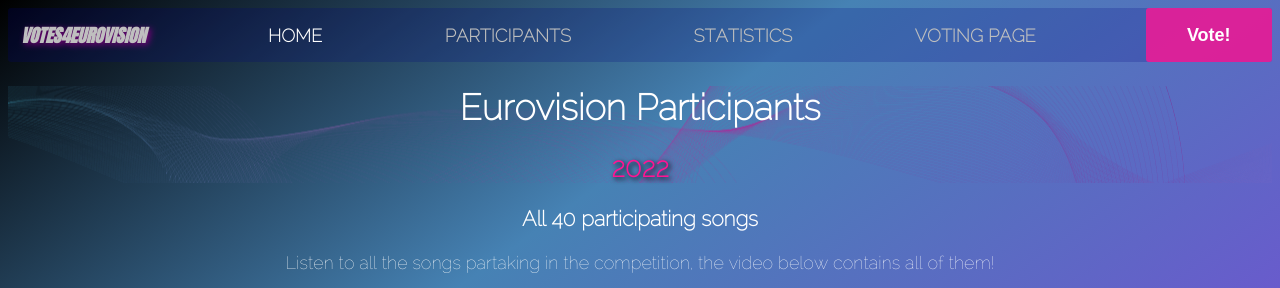
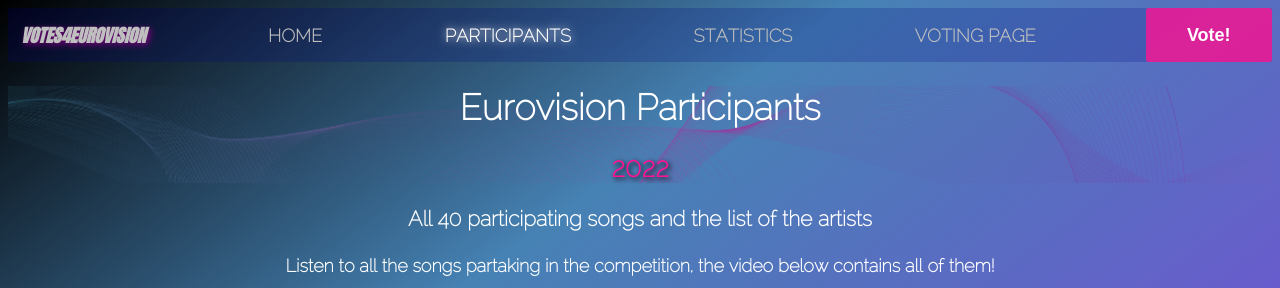
Before and after one commit to francescomarins/WMT-Webpage, a PHP site: page /partecipants.php in a window 1280 px wide. Shown: the top 288 px of the page. Run offline with PHP 8.4, Linux system fonts and the light colour scheme; data that the repository does not hold is empty.

Commit message:
final version

```diff
--- a/index.php
+++ b/index.php
@@ -12,7 +12,7 @@
 <body>
   <a href="#container" class="skip-to-main-content">Skip to main content</a>
   <div id="menu" class="menu">
-    <a class="logo" title="Home" href="index.php" class="currentpage">VOTES4EUROVISION</a>
+    <a class="logo currentpage" title="Home" href="index.php">VOTES4EUROVISION</a>
     <a href="index.php" class="currentpage link">Home</a>
     <a href="partecipants.php" class="link">Participants</a>
     <a href="statistics.php" class="link">Statistics</a>
--- a/login.php
+++ b/login.php
@@ -26,8 +26,8 @@
 <body>
   <a href="#login-container" class="skip-to-main-content">Skip to main content</a>
   <div id="menu" class="menu">
-    <a class="logo" title="Home" href="index.php" class="currentpage">VOTES4EUROVISION</a>
-    <a href="index.php" class="currentpage link">Home</a>
+    <a class="logo" title="Home" href="index.php">VOTES4EUROVISION</a>
+    <a href="index.php" class="link">Home</a>
     <a href="partecipants.php" class="link">Participants</a>
     <a href="statistics.php" class="link">Statistics</a>
     <a href="votes.php" class="link">Voting page</a>
--- a/logout.php
+++ b/logout.php
@@ -18,8 +18,8 @@
 <body>
   <a href="#logout-container" class="skip-to-main-content">Skip to main content</a>
   <div id="menu" class="menu">
-    <a class="logo" title="Home" href="index.php" class="currentpage">VOTES4EUROVISION</a>
-    <a href="index.php" class="currentpage link">Home</a>
+    <a class="logo" title="Home" href="index.php">VOTES4EUROVISION</a>
+    <a href="index.php" class="link">Home</a>
     <a href="partecipants.php" class="link">Participants</a>
     <a href="statistics.php" class="link">Statistics</a>
     <a href="votes.php" class="link">Voting page</a>
--- a/mycss.css
+++ b/mycss.css
@@ -61,6 +61,7 @@ a {
 .menu a.currentpage {
   color: white;
   font-weight: bolder;
+  filter: drop-shadow(0px 0px 4px white);
 }
 
 a:hover {
--- a/partecipants.php
+++ b/partecipants.php
@@ -30,9 +30,9 @@
 <body>
   <a href="#header" class="skip-to-main-content">Skip to main content</a>
   <div id="menu" class="menu">
-    <a class="logo" title="Home" href="index.php" class="currentpage">VOTES4EUROVISION</a>
-    <a href="index.php" class="currentpage link">Home</a>
-    <a href="partecipants.php" class="link">Participants</a>
+    <a class="logo" title="Home" href="index.php">VOTES4EUROVISION</a>
+    <a href="index.php" class="link">Home</a>
+    <a href="partecipants.php" class="link currentpage">Participants</a>
     <a href="statistics.php" class="link">Statistics</a>
     <a href="votes.php" class="link">Voting page</a>
     <button type="button" class="vote" name="vote" onclick="document.location = 'votes.php';">Vote!</button>
@@ -45,9 +45,9 @@
     <h2>2022</h2>
   </header>
   <section id="artists-container" class="artists-container">
+    <h3>All 40 participating songs and the list of the artists</h3>
     <article class="iframe-container">
-      <h3>All 40 participating songs</h3>
-      <p>Listen to all the songs partaking in the competition, the video below contains all of them!</p>
+      <h4>Listen to all the songs partaking in the competition, the video below contains all of them!</h4>
       <iframe id="allsongs" src="https://www.youtube.com/embed/nrOaYo3I-9A?start=1" title="YouTube video player" allow="accelerometer; autoplay; clipboard-write; encrypted-media; gyroscope; picture-in-picture" allowfullscreen></iframe><br>
     </article>
     <article class="list-of-artists">
--- a/registration.php
+++ b/registration.php
@@ -34,8 +34,8 @@
 <body>
   <a href="#reg-container" class="skip-to-main-content">Skip to main content</a>
   <div id="menu" class="menu">
-    <a class="logo" title="Home" href="index.php" class="currentpage">VOTES4EUROVISION</a>
-    <a href="index.php" class="currentpage link">Home</a>
+    <a class="logo" title="Home" href="index.php">VOTES4EUROVISION</a>
+    <a href="index.php" class="link">Home</a>
     <a href="partecipants.php" class="link">Participants</a>
     <a href="statistics.php" class="link">Statistics</a>
     <a href="votes.php" class="link">Voting page</a>
--- a/statistics.php
+++ b/statistics.php
@@ -49,10 +49,10 @@
 <body>
   <a href="#header" class="skip-to-main-content">Skip to main content</a>
   <div id="menu" class="menu">
-    <a class="logo" title="Home" href="index.php" class="currentpage">VOTES4EUROVISION</a>
-    <a href="index.php" class="currentpage link">Home</a>
+    <a class="logo" title="Home" href="index.php">VOTES4EUROVISION</a>
+    <a href="index.php" class="link">Home</a>
     <a href="partecipants.php" class="link">Participants</a>
-    <a href="statistics.php" class="link">Statistics</a>
+    <a href="statistics.php" class="link currentpage">Statistics</a>
     <a href="votes.php" class="link">Voting page</a>
     <button type="button" class="vote" name="vote" onclick="document.location = 'votes.php';">Vote!</button>
     <a href="javascript:void(0);" class="icon" onclick="showMenu()">
--- a/votes.php
+++ b/votes.php
@@ -71,11 +71,11 @@
   ?>
 
   <div id="menu" class="menu">
-    <a class="logo" title="Home" href="index.php" class="currentpage">VOTES4EUROVISION</a>
-    <a href="index.php" class="currentpage link">Home</a>
+    <a class="logo" title="Home" href="index.php">VOTES4EUROVISION</a>
+    <a href="index.php" class="link">Home</a>
     <a href="partecipants.php" class="link">Participants</a>
     <a href="statistics.php" class="link">Statistics</a>
-    <a href="votes.php" class="link">Voting page</a>
+    <a href="votes.php" class="link currentpage">Voting page</a>
     <form action="logout.php" method="post">
       <button type="submit" id="logout" name="logout" value="logout">Logout</button>
     </form>
```
